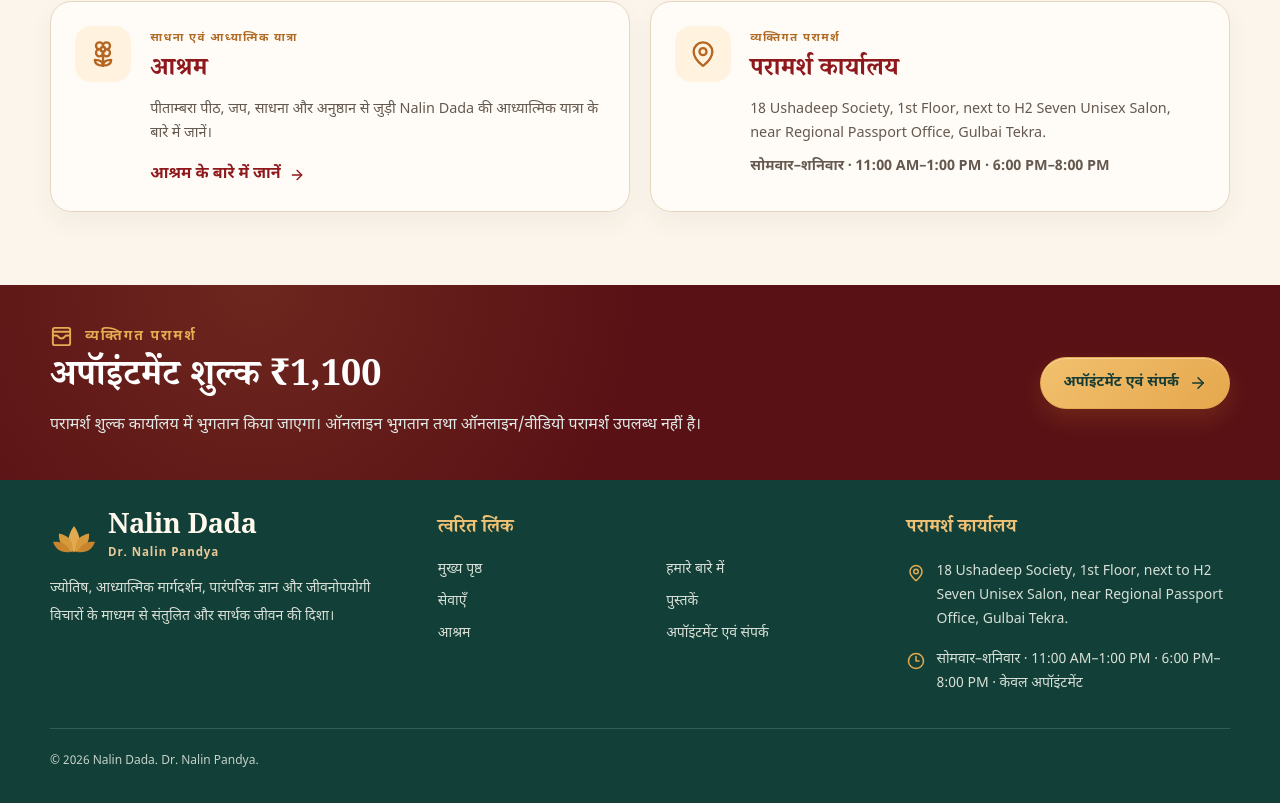
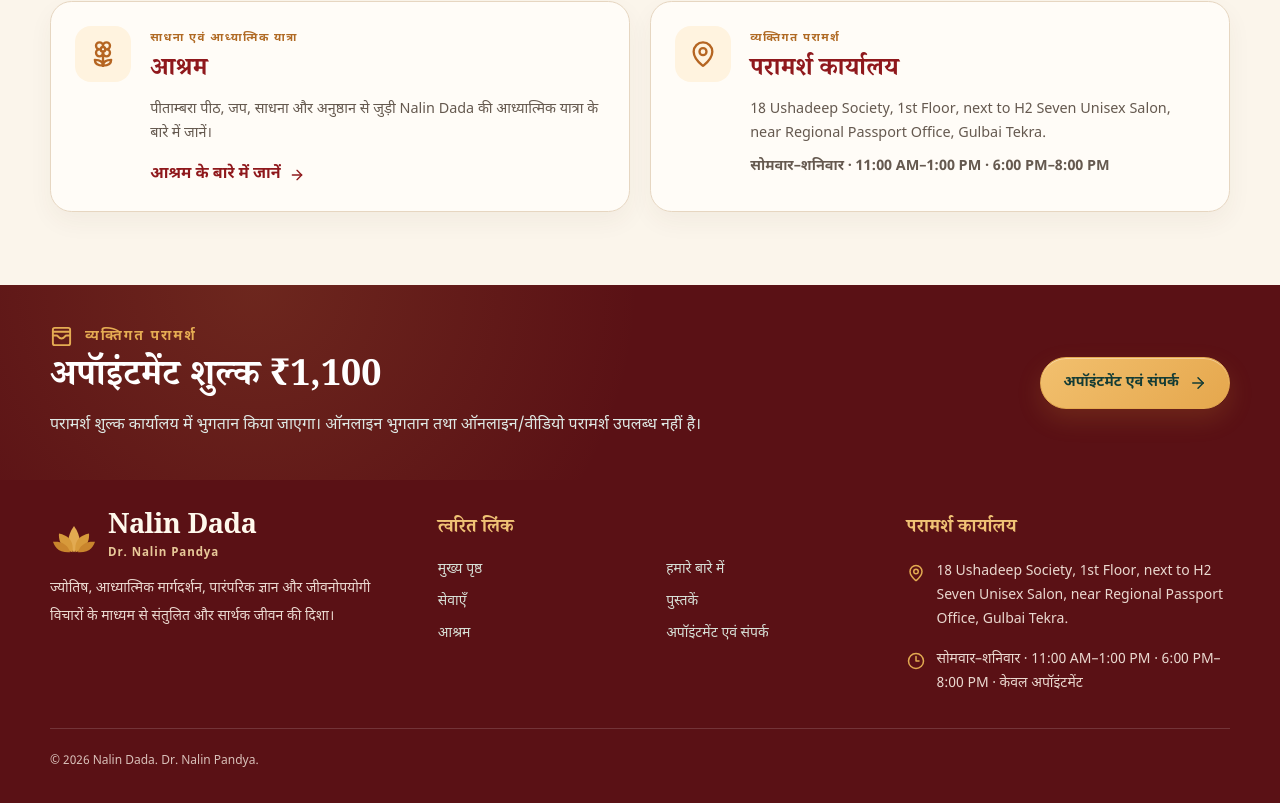
Before and after one commit to dhruvintejani/nalin_dada, a React (Vite) app: page / in a window 1280 px wide. Shown: the part 3008-3811 px from the top of the page. Built offline with nearby package versions, Linux system fonts and the light colour scheme.

Commit message:
Use deep maroon footer with warmer supporting text

```diff
--- a/src/components/Footer.tsx
+++ b/src/components/Footer.tsx
@@ -17,12 +17,12 @@ const Footer = () => {
   const { t } = useTranslation();
 
   return (
-    <footer className="bg-[#123f37] text-[#f7efe1]">
+    <footer className="bg-[#5A1115] text-[#f7efe1]">
       <div className="site-shell py-9">
         <div className="grid gap-8 border-b border-white/15 pb-8 lg:grid-cols-[1.1fr_1.35fr_1fr]">
           <div>
             <Brand inverse />
-            <p className="mt-4 max-w-sm text-sm leading-7 text-[#d7dfd6]">
+            <p className="mt-4 max-w-sm text-sm leading-7 text-[#ead8cf]">
               {t("common.footer.tagline")}
             </p>
           </div>
@@ -40,7 +40,7 @@ const Footer = () => {
 
           <div>
             <h2 className="footer-title">{t("common.footer.office")}</h2>
-            <div className="mt-4 space-y-4 text-sm leading-6 text-[#d7dfd6]">
+            <div className="mt-4 space-y-4 text-sm leading-6 text-[#ead8cf]">
               <p className="flex gap-3">
                 <MapPin className="mt-1 shrink-0 text-[#e2aa51]" size={18} />
                 <span>{siteConfig.officeAddress}</span>
@@ -59,7 +59,7 @@ const Footer = () => {
           </div>
         </div>
 
-        <div className="pt-6 text-xs text-[#c4d1ca]">
+        <div className="pt-6 text-xs text-[#d9c0b9]">
           <p>{t("common.footer.copyright")}</p>
         </div>
       </div>
```
